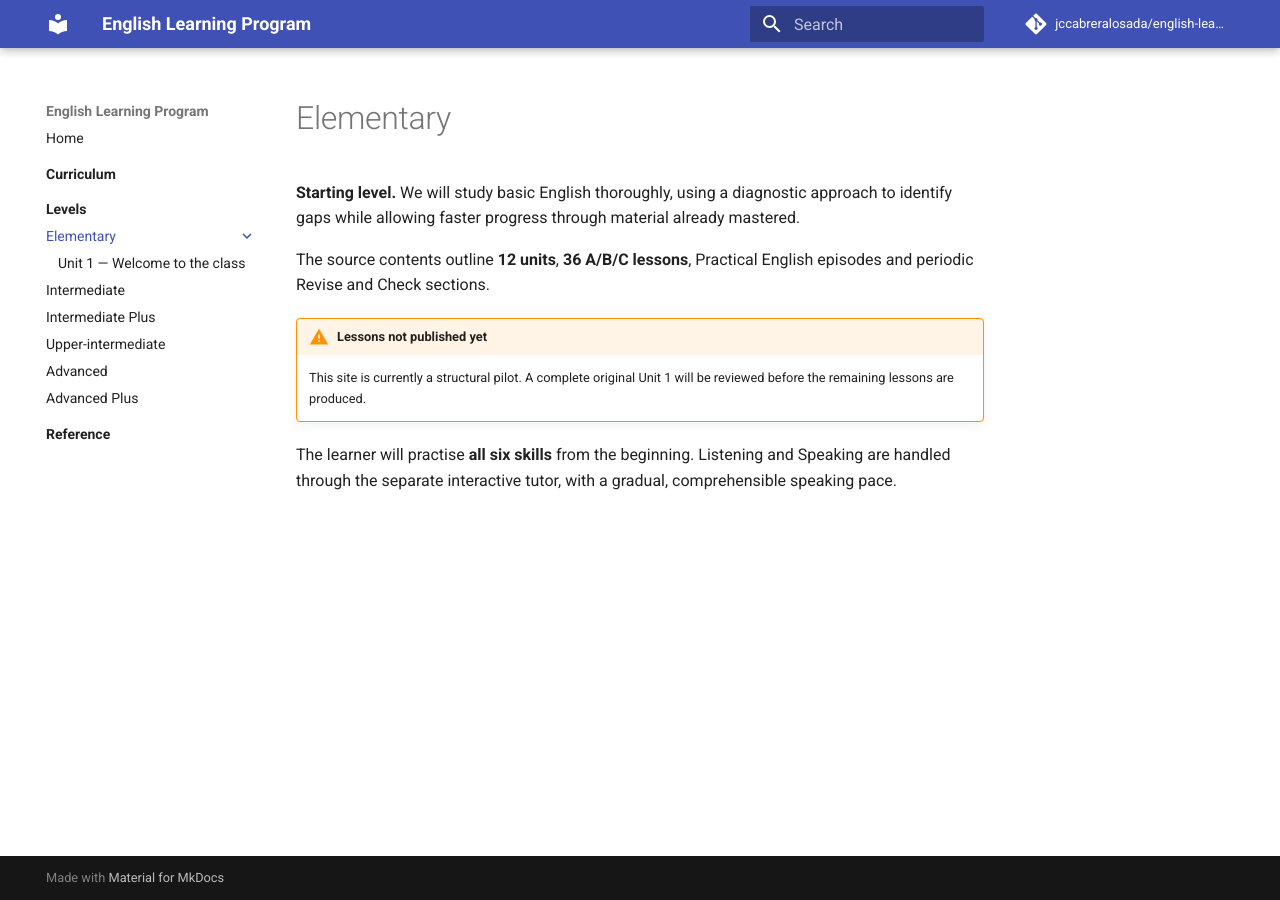
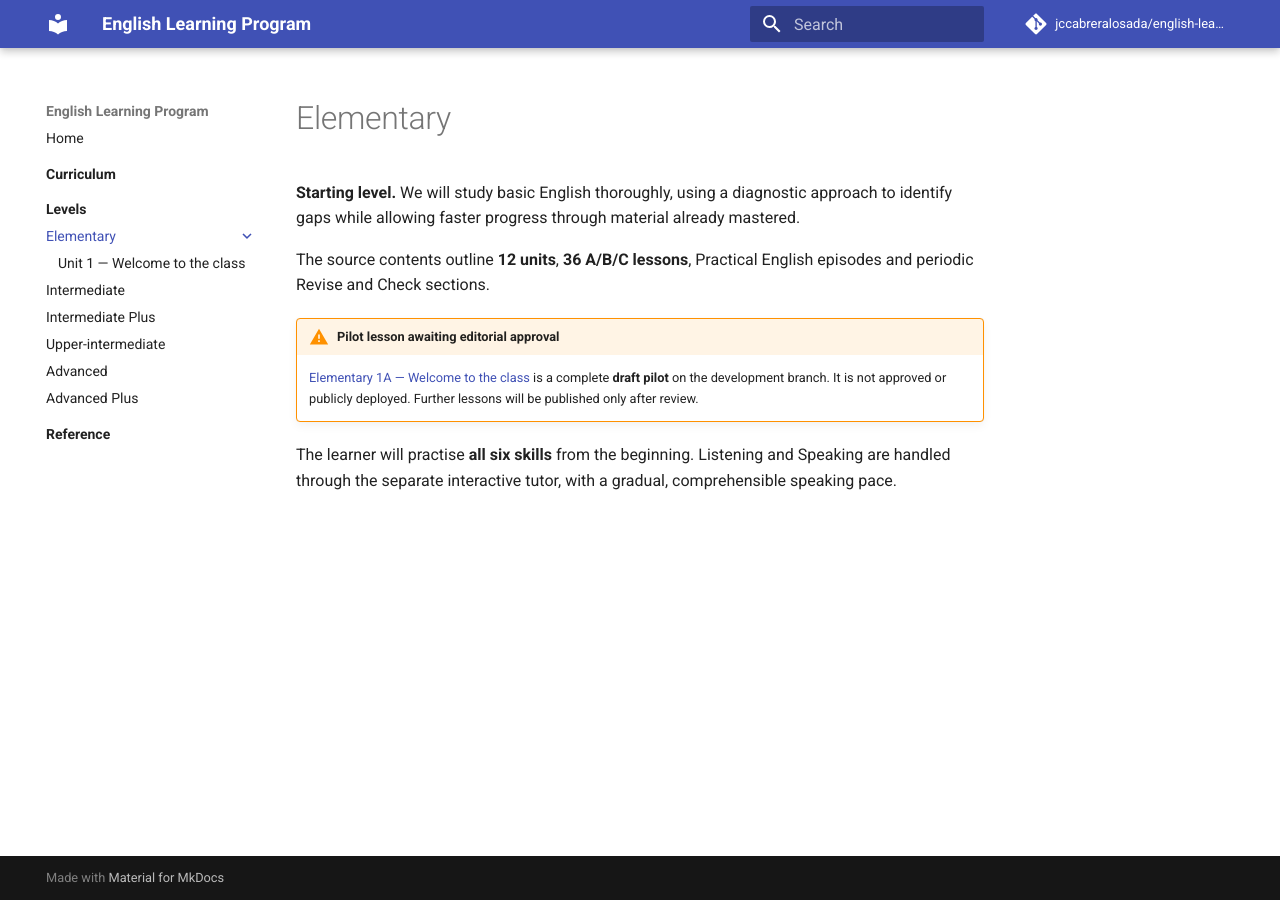
Before and after one commit to jccabreralosada/english-learning-course, an MkDocs documentation site: the page built from docs/elementary/index.md, in a window 1280 px wide. Built offline with MkDocs 1.6.1 and Material for MkDocs 9.7.7, drawn with Linux system fonts in a browser that asks for light colours; comment, search, counter and statistics services are not loaded.

Commit message:
docs: link Elementary 1A draft from level overview without publishing

```diff
--- a/docs/elementary/index.md
+++ b/docs/elementary/index.md
@@ -4,7 +4,7 @@
 
 The source contents outline **12 units**, **36 A/B/C lessons**, Practical English episodes and periodic Revise and Check sections.
 
-!!! warning "Lessons not published yet"
-    This site is currently a structural pilot. A complete original Unit 1 will be reviewed before the remaining lessons are produced.
+!!! warning "Pilot lesson awaiting editorial approval"
+    [Elementary 1A — Welcome to the class](unit_01/lesson_a.md) is a complete **draft pilot** on the development branch. It is not approved or publicly deployed. Further lessons will be published only after review.
 
 The learner will practise **all six skills** from the beginning. Listening and Speaking are handled through the separate interactive tutor, with a gradual, comprehensible speaking pace.
```
